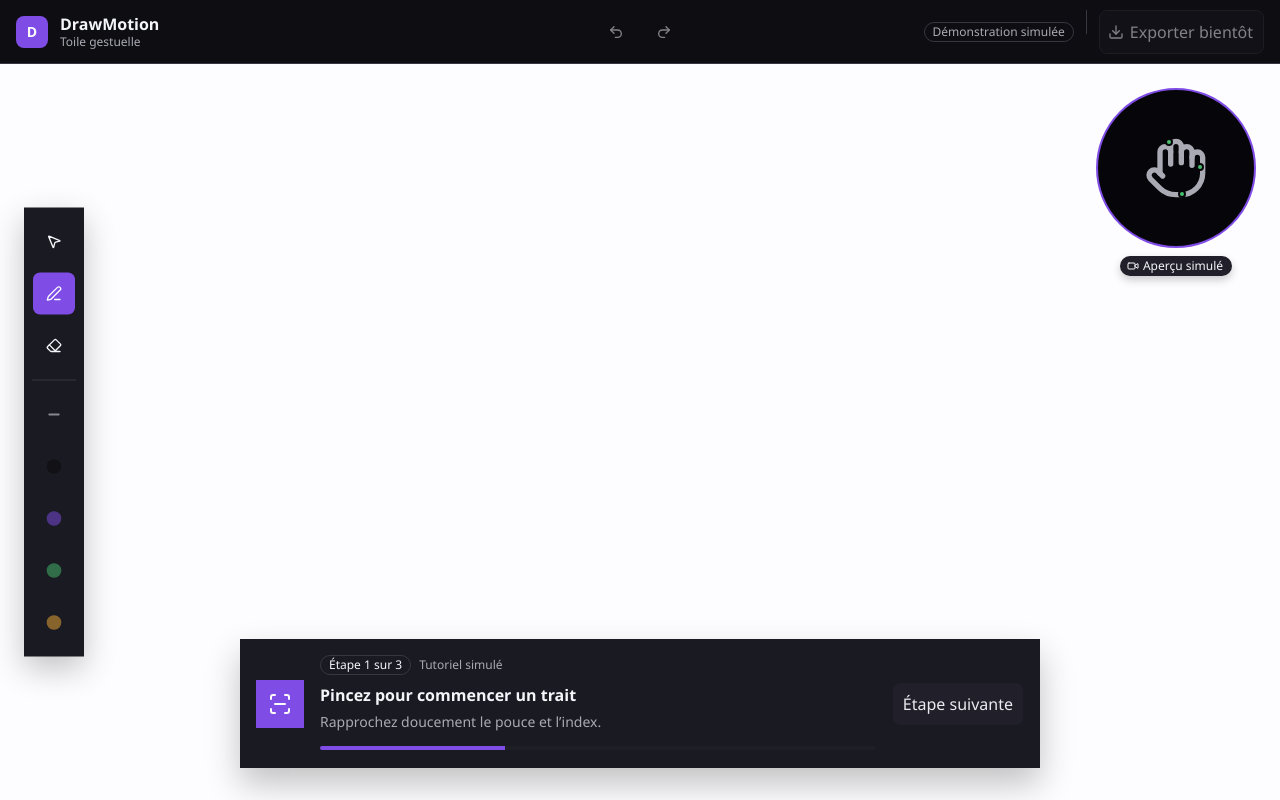
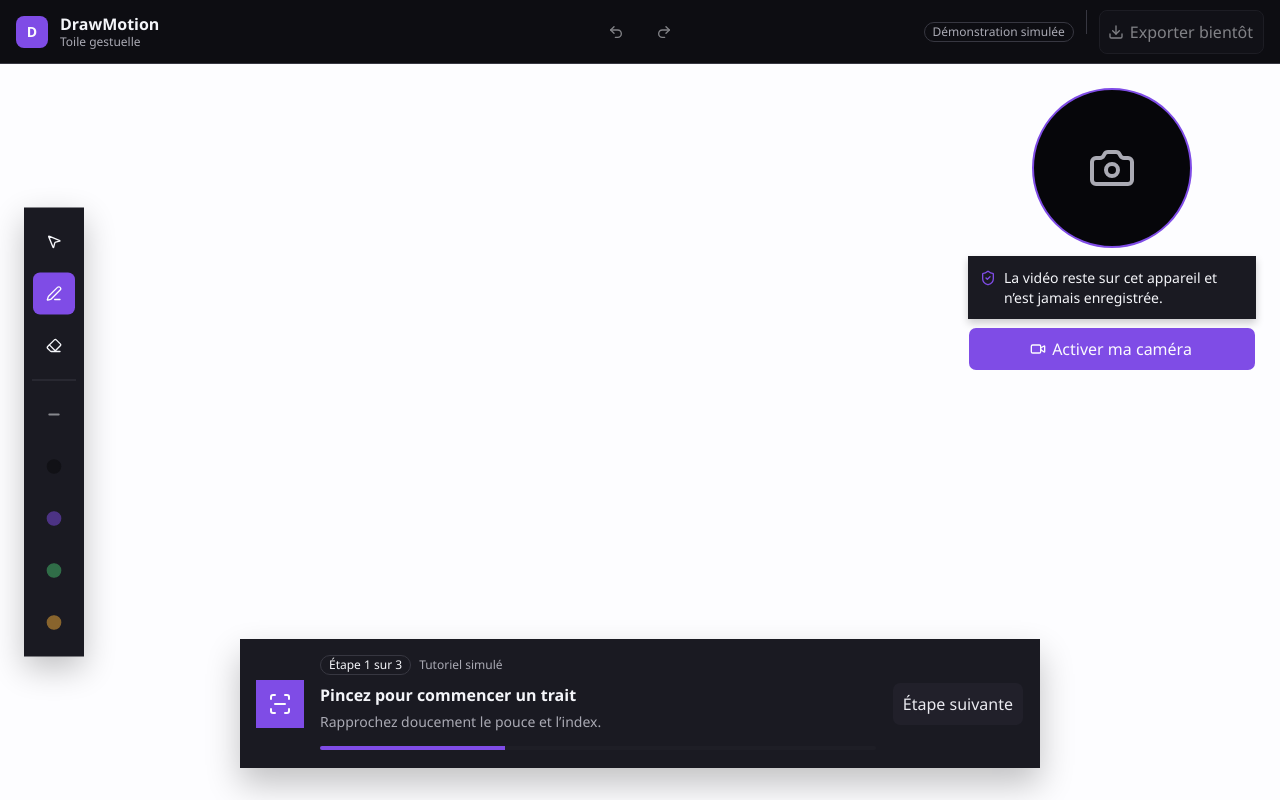
Before and after one commit to Osiris-Balonga/drawmotion, a React (Vite) app: page / in a window 1280 px wide. Built offline with nearby package versions, Linux system fonts and the light colour scheme.

Commit message:
feat(camera): add permission and recovery experience

```diff
--- a/src/features/camera/camera-preview.tsx
+++ b/src/features/camera/camera-preview.tsx
@@ -1,20 +1,165 @@
-import { Hand, Video } from "lucide-react"
+import {
+  Camera,
+  CameraOff,
+  CircleAlert,
+  LoaderCircle,
+  ShieldCheck,
+  Video,
+} from "lucide-react"
 
 import { Badge } from "@/components/ui/badge"
+import { Button } from "@/components/ui/button"
+import {
+  useCameraLifecycle,
+  type CameraAdapterFactory,
+} from "@/features/camera/use-camera-lifecycle"
 
-export function CameraPreview() {
+type CameraPreviewProps = {
+  adapterFactory?: CameraAdapterFactory
+}
+
+const errorContent = {
+  denied: {
+    title: "Accès caméra refusé",
+    description:
+      "Autorisez la caméra dans les réglages du navigateur, puis réessayez.",
+    action: "Réessayer",
+  },
+  missing: {
+    title: "Aucune caméra détectée",
+    description: "Branchez une caméra, puis lancez une nouvelle recherche.",
+    action: "Rechercher une caméra",
+  },
+  busy: {
+    title: "Caméra déjà utilisée",
+    description: "Fermez l’application qui utilise la caméra, puis réessayez.",
+    action: "Réessayer",
+  },
+  failed: {
+    title: "Impossible de démarrer la caméra",
+    description: "Vérifiez votre caméra ou rechargez la page, puis réessayez.",
+    action: "Réessayer",
+  },
+} as const
+
+export function CameraPreview({ adapterFactory }: CameraPreviewProps) {
+  const {
+    devices,
+    selectedDeviceId,
+    selectDevice,
+    start,
+    state,
+    stop,
+    videoRef,
+  } = useCameraLifecycle(adapterFactory)
+  const error =
+    state === "denied" ||
+    state === "missing" ||
+    state === "busy" ||
+    state === "failed"
+      ? errorContent[state]
+      : null
+
   return (
-    <section aria-label="Aperçu caméra simulé" className="camera-preview">
+    <section aria-label="Aperçu caméra" className="camera-preview">
       <div className="camera-preview__viewport">
-        <Hand aria-hidden="true" className="text-muted-foreground size-16" />
-        <span className="camera-preview__landmark camera-preview__landmark--one" />
-        <span className="camera-preview__landmark camera-preview__landmark--two" />
-        <span className="camera-preview__landmark camera-preview__landmark--three" />
+        <video
+          ref={videoRef}
+          className="camera-preview__video"
+          aria-label="Flux vidéo local"
+          autoPlay
+          muted
+          playsInline
+          hidden={state !== "ready"}
+        />
+
+        {state === "requesting" ? (
+          <LoaderCircle aria-hidden="true" className="camera-preview__loader" />
+        ) : null}
+
+        {state === "idle" || state === "stopped" ? (
+          <Camera
+            aria-hidden="true"
+            className="text-muted-foreground size-12"
+          />
+        ) : null}
+
+        {error ? (
+          <CameraOff aria-hidden="true" className="text-warning size-12" />
+        ) : null}
       </div>
-      <Badge className="camera-preview__badge" variant="secondary">
-        <Video aria-hidden="true" data-icon="inline-start" />
-        Aperçu simulé
-      </Badge>
+
+      <div className="camera-preview__controls" aria-live="polite">
+        {state === "idle" ? (
+          <>
+            <div className="camera-preview__message">
+              <ShieldCheck aria-hidden="true" />
+              <p>
+                La vidéo reste sur cet appareil et n’est jamais enregistrée.
+              </p>
+            </div>
+            <Button className="h-11 w-full" onClick={() => void start()}>
+              <Video aria-hidden="true" data-icon="inline-start" />
+              Activer ma caméra
+            </Button>
+          </>
+        ) : null}
+
+        {state === "requesting" ? (
+          <Badge variant="secondary">Activation de la caméra…</Badge>
+        ) : null}
+
+        {state === "ready" ? (
+          <>
+            <Badge className="camera-preview__status">
+              <span aria-hidden="true" className="camera-preview__status-dot" />
+              Caméra active
+            </Badge>
+            {devices.length > 1 ? (
+              <label className="camera-preview__device-field">
+                <span>Caméra utilisée</span>
+                <select
+                  value={selectedDeviceId}
+                  onChange={(event) => selectDevice(event.target.value)}
+                >
+                  {devices.map((device) => (
+                    <option key={device.id} value={device.id}>
+                      {device.label}
+                    </option>
+                  ))}
+                </select>
+              </label>
+            ) : null}
+            <Button variant="ghost" size="sm" onClick={stop}>
+              Mettre la caméra en pause
+            </Button>
+          </>
+        ) : null}
+
+        {state === "stopped" ? (
+          <>
+            <Badge variant="secondary">Caméra en pause</Badge>
+            <Button className="h-11" onClick={() => void start()}>
+              Reprendre la caméra
+            </Button>
+          </>
+        ) : null}
+
+        {error ? (
+          <div className="camera-preview__error">
+            <div className="camera-preview__message">
+              <CircleAlert aria-hidden="true" />
+              <div>
+                <p className="font-medium">{error.title}</p>
+                <p>{error.description}</p>
+              </div>
+            </div>
+            <Button className="h-11 w-full" onClick={() => void start()}>
+              {error.action}
+            </Button>
+          </div>
+        ) : null}
+      </div>
     </section>
   )
 }
--- /dev/null
+++ b/src/features/camera/use-camera-lifecycle.ts
@@ -0,0 +1,131 @@
+import { useCallback, useEffect, useReducer, useRef, useState } from "react"
+
+import {
+  transitionCameraState,
+  type CameraEvent,
+} from "@/features/camera/camera-state"
+import {
+  CameraRequestError,
+  createBrowserCameraAdapter,
+  type CameraDevice,
+  type MediaStreamCameraAdapter,
+} from "@/infrastructure/camera/media-stream-adapter"
+
+export type CameraAdapter = Pick<
+  MediaStreamCameraAdapter,
+  "listDevices" | "request" | "stop"
+>
+
+export type CameraAdapterFactory = () => CameraAdapter
+
+const failureEvents = {
+  denied: "DENIED",
+  missing: "MISSING",
+  busy: "BUSY",
+  failed: "FAIL",
+} as const satisfies Record<CameraRequestError["state"], CameraEvent["type"]>
+
+export function useCameraLifecycle(
+  adapterFactory: CameraAdapterFactory = createBrowserCameraAdapter,
+) {
+  const [state, dispatch] = useReducer(transitionCameraState, "idle")
+  const [stream, setStream] = useState<MediaStream | null>(null)
+  const [devices, setDevices] = useState<CameraDevice[]>([])
+  const [selectedDeviceId, setSelectedDeviceId] = useState("")
+  const adapterRef = useRef<CameraAdapter | null>(null)
+  const requestIdRef = useRef(0)
+  const videoRef = useRef<HTMLVideoElement>(null)
+
+  const getAdapter = useCallback(() => {
+    adapterRef.current ??= adapterFactory()
+    return adapterRef.current
+  }, [adapterFactory])
+
+  const stop = useCallback(() => {
+    requestIdRef.current += 1
+    adapterRef.current?.stop()
+    setStream(null)
+    dispatch({ type: "STOP" })
+  }, [])
+
+  const start = useCallback(
+    async (deviceId = selectedDeviceId) => {
+      const requestId = requestIdRef.current + 1
+      requestIdRef.current = requestId
+      dispatch({ type: "REQUEST" })
+
+      try {
+        const adapter = getAdapter()
+        const nextStream = await adapter.request(deviceId || undefined)
+
+        if (requestId !== requestIdRef.current) {
+          adapter.stop()
+          return
+        }
+
+        setStream(nextStream)
+        dispatch({ type: "READY" })
+
+        const availableDevices = await adapter.listDevices()
+        if (requestId === requestIdRef.current) {
+          setDevices(availableDevices)
+          const activeDeviceId = nextStream
+            .getVideoTracks()[0]
+            ?.getSettings().deviceId
+          setSelectedDeviceId(
+            activeDeviceId || deviceId || availableDevices[0]?.id || "",
+          )
+        }
+      } catch (error) {
+        const failure =
+          error instanceof CameraRequestError ? error.state : "failed"
+        dispatch({ type: failureEvents[failure] })
+      }
+    },
+    [getAdapter, selectedDeviceId],
+  )
+
+  const selectDevice = useCallback(
+    (deviceId: string) => {
+      setSelectedDeviceId(deviceId)
+      void start(deviceId)
+    },
+    [start],
+  )
+
+  useEffect(() => {
+    if (videoRef.current) {
+      videoRef.current.srcObject = stream
+    }
+  }, [stream])
+
+  useEffect(() => {
+    const handleVisibilityChange = () => {
+      if (document.visibilityState === "hidden") {
+        stop()
+      }
+    }
+
+    document.addEventListener("visibilitychange", handleVisibilityChange)
+    return () =>
+      document.removeEventListener("visibilitychange", handleVisibilityChange)
+  }, [stop])
+
+  useEffect(
+    () => () => {
+      requestIdRef.current += 1
+      adapterRef.current?.stop()
+    },
+    [],
+  )
+
+  return {
+    devices,
+    selectedDeviceId,
+    selectDevice,
+    start,
+    state,
+    stop,
+    videoRef,
+  }
+}
--- a/src/features/workspace/workspace.css
+++ b/src/features/workspace/workspace.css
@@ -53,6 +53,7 @@
   right: var(--space-xl);
   z-index: var(--z-floating-controls);
   display: grid;
+  width: 18rem;
   justify-items: center;
   gap: var(--space-sm);
 }
@@ -70,33 +71,99 @@
   border-radius: 50%;
 }
 
-.camera-preview__badge {
+.camera-preview__video {
+  width: 100%;
+  height: 100%;
+  object-fit: cover;
+  transform: scaleX(-1);
+}
+
+.camera-preview__loader {
+  width: 2rem;
+  height: 2rem;
+  color: var(--primary);
+  animation: camera-spin 800ms linear infinite;
+}
+
+.camera-preview__controls {
+  display: grid;
+  width: 100%;
+  justify-items: center;
+  gap: var(--space-sm);
   color: var(--foreground);
+}
+
+.camera-preview__message,
+.camera-preview__error {
+  display: flex;
+  width: 100%;
+  gap: var(--space-sm);
+}
+
+.camera-preview__message {
+  align-items: flex-start;
+  padding: var(--space-md);
+  color: var(--foreground);
+  font-size: 0.875rem;
+  line-height: 1.4;
+  background: var(--shell-raised);
+  border-radius: var(--radius-lg);
   box-shadow: 0 0.25rem 0.5rem oklch(0.06 0.01 286 / 20%);
 }
 
-.camera-preview__landmark {
-  position: absolute;
+.camera-preview__message > svg {
+  flex: 0 0 auto;
+  width: 1rem;
+  height: 1rem;
+  margin-top: 0.125rem;
+  color: var(--primary);
+}
+
+.camera-preview__error {
+  flex-direction: column;
+}
+
+.camera-preview__status {
+  color: var(--success-foreground);
+  background: var(--success);
+}
+
+.camera-preview__status-dot {
   width: 0.5rem;
   height: 0.5rem;
-  background: var(--success);
-  border: 2px solid var(--shell-sunken);
+  background: currentColor;
   border-radius: 50%;
 }
 
-.camera-preview__landmark--one {
-  top: 31%;
-  left: 43%;
+.camera-preview__device-field {
+  display: grid;
+  width: 100%;
+  gap: var(--space-xs);
+  padding: var(--space-sm);
+  color: var(--foreground);
+  font-size: 0.75rem;
+  background: var(--shell-raised);
+  border-radius: var(--radius-lg);
 }
 
-.camera-preview__landmark--two {
-  top: 47%;
-  left: 63%;
+.camera-preview__device-field select {
+  min-height: 2.75rem;
+  padding-inline: var(--space-sm);
+  color: var(--foreground);
+  background: var(--shell-sunken);
+  border: 1px solid var(--border);
+  border-radius: var(--radius-md);
 }
 
-.camera-preview__landmark--three {
-  top: 64%;
-  left: 51%;
+.camera-preview__device-field select:focus-visible {
+  outline: 2px solid var(--ring);
+  outline-offset: 2px;
+}
+
+@keyframes camera-spin {
+  to {
+    transform: rotate(1turn);
+  }
 }
 
 .gesture-coach {
```
Also changed, not shown: 1 other file (tests, documents, lock files or other folders).
